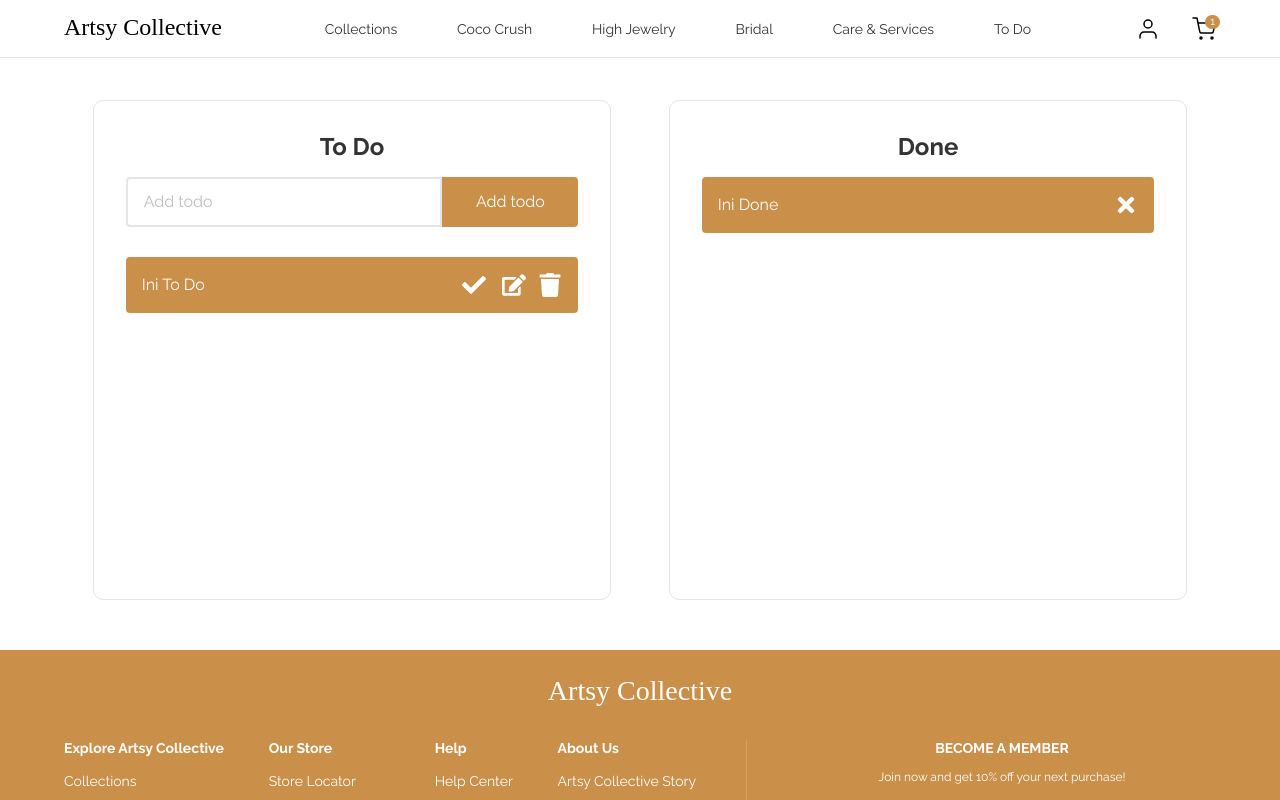
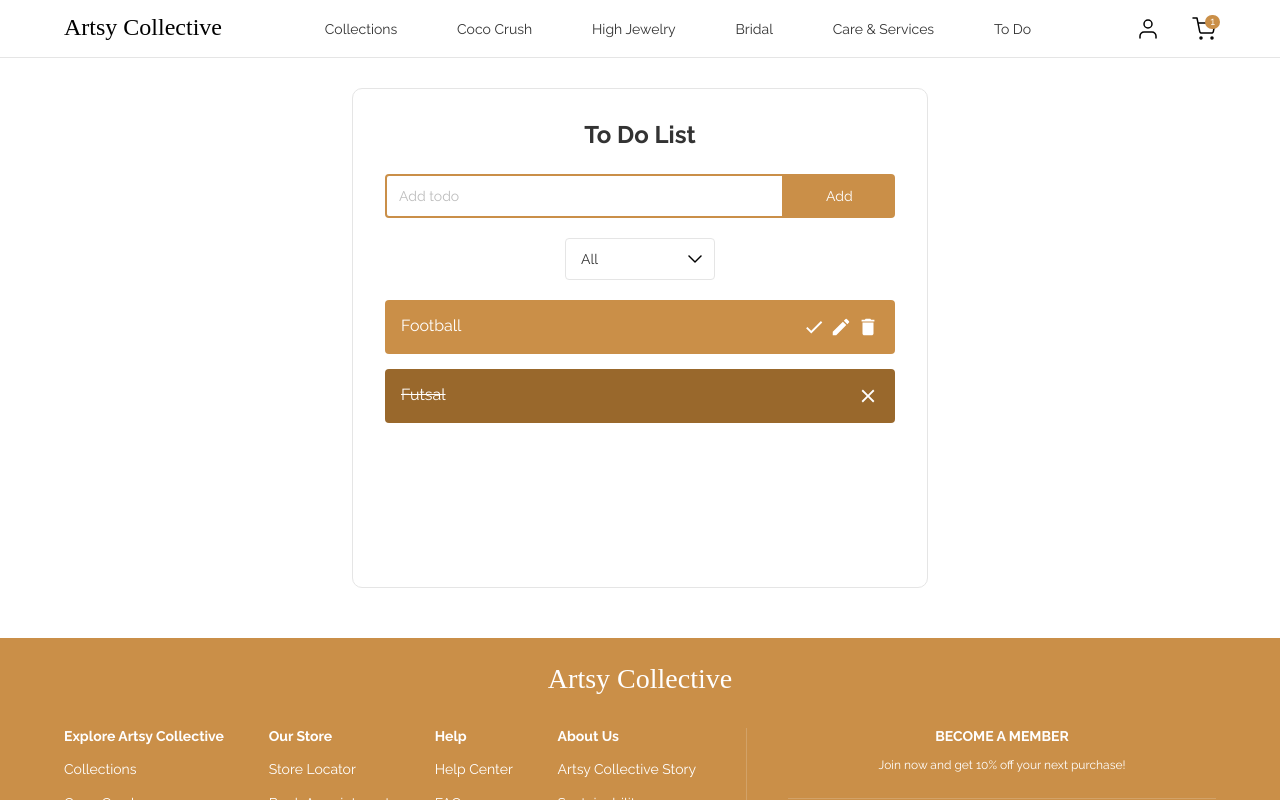
Before and after one commit to chaerulmarwan20/artsy-collective, a React (Create React App) app: page /todo in a window 1280 px wide. Shown: the top 800 px of the page. Built offline with nearby package versions, Linux system fonts and the light colour scheme; a web font is replaced by a local one.

Commit message:
to do has been done

```diff
--- a/src/components/Form/Input.js
+++ b/src/components/Form/Input.js
@@ -1,11 +1,17 @@
-import React from "react";
+import React, { useRef, useEffect } from "react";
 import propTypes from "prop-types";
 
 import "./form.scss";
 
 export default function Input(props) {
+  const inputRef = useRef(null);
+
   const className = ["form-group"];
   className.push(props.classForm);
+
+  useEffect(() => {
+    inputRef.current.focus();
+  });
 
   if (props.isSingle) {
     return (
@@ -19,6 +25,7 @@ export default function Input(props) {
         onChange={props.onChange}
         pattern={props.pattern}
         placeholder={props.placeholder}
+        ref={inputRef}
       />
     );
   }
@@ -68,7 +75,7 @@ Input.propTypes = {
   small: propTypes.string,
   list: propTypes.array,
   max: propTypes.number,
-  value: propTypes.number,
+  value: propTypes.string,
   pattern: propTypes.string,
   isRow: propTypes.bool,
   isSingle: propTypes.bool,
--- a/src/components/Form/Select.js
+++ b/src/components/Form/Select.js
@@ -6,7 +6,11 @@ export default function Select(props) {
   className.push(props.className);
 
   return (
-    <select className={className.join(" ")} defaultValue={props.value}>
+    <select
+      className={className.join(" ")}
+      defaultValue={props.value}
+      onChange={props.onChange}
+    >
       {props.list.map((item, index) => {
         return (
           <option value={item} key={index}>
--- /dev/null
+++ b/src/components/Todo/Form.js
@@ -0,0 +1,46 @@
+import React from "react";
+import propTypes from "prop-types";
+
+import Input from "../../components/Form/Input";
+import Select from "../../components/Form/Select";
+import Button from "../../components/Button/Button";
+
+export default function Form({ value, change, add, isUpdate, update, filter }) {
+  const listFilter = ["All", "Completed", "Uncompleted"];
+
+  return (
+    <>
+      <form className="todo-form" onSubmit={isUpdate ? update : add}>
+        <div className="todo-input-wrapper">
+          <Input
+            type="text"
+            name="task"
+            classInput="todo-input"
+            placeholder={`${isUpdate ? "Update todo" : "Add todo"}`}
+            value={value}
+            onChange={(e) => change(e.target.value)}
+            isSingle
+          />
+          <Button type="submit" className="todo-button" isSmall>
+            {isUpdate ? "Update" : "Add"}
+          </Button>
+        </div>
+      </form>
+      <Select
+        className="select-filter"
+        value="All"
+        list={listFilter}
+        onChange={(e) => filter(e.target.value)}
+      />
+    </>
+  );
+}
+
+Form.propTypes = {
+  change: propTypes.func,
+  add: propTypes.func,
+  value: propTypes.string,
+  isUpdate: propTypes.bool,
+  edit: propTypes.func,
+  filter: propTypes.func,
+};
--- /dev/null
+++ b/src/components/Todo/List.js
@@ -0,0 +1,49 @@
+import React from "react";
+import { MdEdit } from "react-icons/md";
+import { MdDelete } from "react-icons/md";
+import { MdCheck } from "react-icons/md";
+import { MdClose } from "react-icons/md";
+import propTypes from "prop-types";
+
+export default function List({ todo, toggle, remove, edit }) {
+  return todo.map((item) => {
+    return (
+      <div
+        className={`todo-container ${item.complete && "completed"}`}
+        key={item.id}
+      >
+        <p className={`${item.complete && "completed"}`}>{item.task}</p>
+        <div className="todo-icon">
+          {item.complete ? (
+            <MdClose
+              className="todo-icon-delete"
+              onClick={() => toggle(item.id)}
+            />
+          ) : (
+            <>
+              <MdCheck
+                className="todo-icon-check"
+                onClick={() => toggle(item.id)}
+              />
+              <MdEdit
+                className="todo-icon-edit"
+                onClick={() => edit(item.id)}
+              />
+              <MdDelete
+                className="todo-icon-delete"
+                onClick={() => remove(item.id)}
+              />
+            </>
+          )}
+        </div>
+      </div>
+    );
+  });
+}
+
+List.propTypes = {
+  todo: propTypes.array,
+  toggle: propTypes.func,
+  delete: propTypes.func,
+  edit: propTypes.func,
+};
--- a/src/pages/ProductDetail/ProductDetail.js
+++ b/src/pages/ProductDetail/ProductDetail.js
@@ -246,7 +246,7 @@ export default function ProductDetail() {
                   type="text"
                   classInput="font-medium qty-value"
                   name="qty"
-                  value={qty}
+                  value={String(qty)}
                   max={4}
                   onChange={handleQty}
                   pattern="[0-9]*"
--- a/src/pages/ProductList/product-list.scss
+++ b/src/pages/ProductList/product-list.scss
@@ -419,7 +419,6 @@
   }
   .select-best {
     width: 177px;
-    background-image: url(../../assets/img/chevron-down.png);
   }
   .filter-menu {
     display: none;
--- a/src/pages/Todo/Todo.js
+++ b/src/pages/Todo/Todo.js
@@ -1,53 +1,122 @@
-import React, { useEffect } from "react";
-import { FaEdit } from "react-icons/fa";
-import { FaTrash } from "react-icons/fa";
-import { FaCheck } from "react-icons/fa";
-import { FaTimes } from "react-icons/fa";
+import React, { useState, useEffect } from "react";
 
-import Input from "../../components/Form/Input";
-import Button from "../../components/Button/Button";
+import TodoForm from "../../components/Todo/Form";
+import TodoList from "../../components/Todo/List";
 
 import "./todo.scss";
 
 export default function Todo() {
+  const [todo, setTodo] = useState([
+    {
+      id: 1,
+      task: "Football",
+      complete: false,
+    },
+    {
+      id: 2,
+      task: "Futsal",
+      complete: true,
+    },
+  ]);
+  const [filterTodo, setFilterTodo] = useState([]);
+  const [filter, setFilter] = useState("All");
+  const [id, setId] = useState(null);
+  const [input, setInput] = useState("");
+  const [isUpdate, setIsUpdate] = useState(false);
+
+  const handleAdd = (e) => {
+    e.preventDefault();
+    setTodo([
+      ...todo,
+      { id: Math.floor(Math.random() * 100) + 1, task: input, complete: false },
+    ]);
+    setInput("");
+  };
+
+  const handleToggle = (id) => {
+    setTodo(
+      todo.map((item) => {
+        return item.id === id
+          ? { ...item, complete: !item.complete }
+          : { ...item };
+      })
+    );
+  };
+
+  const handleDelete = (id) => {
+    setTodo(todo.filter((item) => item.id !== id));
+  };
+
+  const handleEdit = (id) => {
+    setIsUpdate(true);
+    const inputEdit = todo.filter((item) => item.id === id);
+    setId(inputEdit[0].id);
+    setInput(inputEdit[0].task);
+  };
+
+  const handleUpdate = (e) => {
+    e.preventDefault();
+    setTodo(
+      todo.map((item) => {
+        return item.id === id
+          ? {
+              id: Math.floor(Math.random() * 100) + 1,
+              task: input,
+              complete: false,
+            }
+          : { ...item };
+      })
+    );
+    setIsUpdate(false);
+    setId(null);
+    setInput("");
+  };
+
   useEffect(() => {
     document.title = "Artsy Collective | To Do";
-  }, []);
+
+    switch (filter) {
+      case "Completed":
+        setFilterTodo(
+          todo.filter((item) => {
+            return item.complete;
+          })
+        );
+        break;
+      case "Uncompleted":
+        setFilterTodo(
+          todo.filter((item) => {
+            return !item.complete;
+          })
+        );
+        break;
+      default:
+        setFilterTodo(todo);
+        break;
+    }
+  }, [todo, filter]);
 
   return (
-    <div className="wrapper todo-wrapper">
-      <div className="todo-list">
-        <h1>To Do</h1>
-        <form className="todo-form">
-          <Input
-            type="text"
-            name="todo"
-            classInput="todo-input"
-            placeholder="Add todo"
-            isSingle
+    <>
+      <div className="wrapper todo-wrapper">
+        <div className="todo-list">
+          <h1>To Do List</h1>
+          <TodoForm
+            value={input}
+            change={setInput}
+            add={handleAdd}
+            isUpdate={isUpdate}
+            update={handleUpdate}
+            filter={setFilter}
           />
-          <Button className="todo-button" isSmall>
-            Add todo
-          </Button>
-        </form>
-        <div className="todo-container">
-          <div>Ini To Do</div>
-          <div className="todo-icon">
-            <FaCheck className="todo-icon-check" />
-            <FaEdit className="todo-icon-edit" />
-            <FaTrash className="todo-icon-delete" />
-          </div>
+          <TodoList
+            todo={filterTodo}
+            toggle={handleToggle}
+            remove={handleDelete}
+            edit={handleEdit}
+          />
         </div>
       </div>
-      <div className="todo-done">
-        <h1>Done</h1>
-        <div className="todo-container">
-          <div>Ini Done</div>
-          <div className="todo-icon done">
-            <FaTimes className="todo-icon-times" />
-          </div>
-        </div>
-      </div>
-    </div>
+    </>
   );
 }
--- a/src/pages/Todo/todo.scss
+++ b/src/pages/Todo/todo.scss
@@ -5,10 +5,9 @@
     display: flex;
     flex-direction: column;
     align-items: center;
-    margin: 100px auto 50px;
+    margin: 88px auto 50px;
   }
-  &-list,
-  &-done {
+  &-list {
     width: 100%;
     min-height: 500px;
     background-color: $bgColor;
@@ -19,18 +18,25 @@
     h1 {
       color: $textPrimaryColor;
       font-size: 24px;
+      margin-bottom: 25px;
     }
   }
-  &-done {
-    margin-top: 30px;
+  &-form {
+    margin-bottom: 20px;
+    display: flex;
+    flex-direction: column;
+    align-items: center;
   }
-  &-form {
-    margin-bottom: 30px;
+  &-input-wrapper {
+    display: flex;
+    width: 100%;
   }
   &-input {
-    width: 100%;
-    padding: 14px 16px;
-    border-radius: 4px;
+    flex: 1;
+    border-radius: 4px 0 0 4px;
+    padding: 12px;
+    font-size: 14px;
+    line-height: 16px;
     border: 2px solid $borderPrimaryColor;
     outline: none;
     color: $textPrimaryColor;
@@ -43,16 +49,16 @@
     }
   }
   &-button {
-    width: 100%;
-    margin-top: 10px;
-    padding: 16px;
+    flex: 0.3;
     border: none;
-    border-radius: 4px;
+    border-radius: 0 4px 4px 0;
     cursor: pointer;
     outline: none;
     background-color: $primaryColor;
     color: $bgColor;
     transition: 0.5s;
+    font-size: 14px;
+    line-height: 16px;
     &:hover {
       opacity: 0.7;
     }
@@ -66,17 +72,18 @@
     background-color: $primaryColor;
     padding: 16px;
     border-radius: 4px;
+    margin-bottom: 15px;
+    p.completed {
+      text-decoration-line: line-through;
+    }
+    &.completed {
+      background-color: darken($primaryColor, 15%);
+    }
   }
   &-icon {
     display: flex;
-    align-items: center;
-    justify-content: space-between;
-    font-size: 24px;
+    font-size: 22px;
     cursor: pointer;
-    width: 100px;
-    &.done {
-      width: unset;
-    }
     &-check,
     &-edit,
     &-delete,
@@ -87,9 +94,6 @@
         opacity: 0.6;
       }
     }
-    &-check {
-      margin-right: 8px;
-    }
     &-delete,
     &-times {
       margin-right: unset;
@@ -97,50 +101,16 @@
   }
 }
 
-@media screen and (min-width: 768px) {
-  .todo {
-    &-input {
-      width: 75%;
-      border-radius: 4px 0 0 4px;
-    }
-    &-button {
-      width: 25%;
-      margin-top: unset;
-      border-radius: 0 4px 4px 0;
-    }
-  }
+.select-filter {
+  margin-bottom: 20px;
+  width: 150px;
+  border-radius: 4px;
 }
 
 @media screen and (min-width: 992px) {
   .todo {
-    &-wrapper {
-      flex-direction: row;
-      align-items: unset;
-      justify-content: space-around;
-    }
-    &-list,
-    &-done {
-      width: 45%;
-    }
-    &-done {
-      margin-top: unset;
-    }
-    &-input {
-      width: 65%;
-    }
-    &-button {
-      width: 35%;
+    &-list {
+      width: 50%;
     }
   }
 }
-
-@media screen and (min-width: 1024px) {
-  .todo {
-    &-input {
-      width: 70%;
-    }
-    &-button {
-      width: 30%;
-    }
-  }
-}
```
